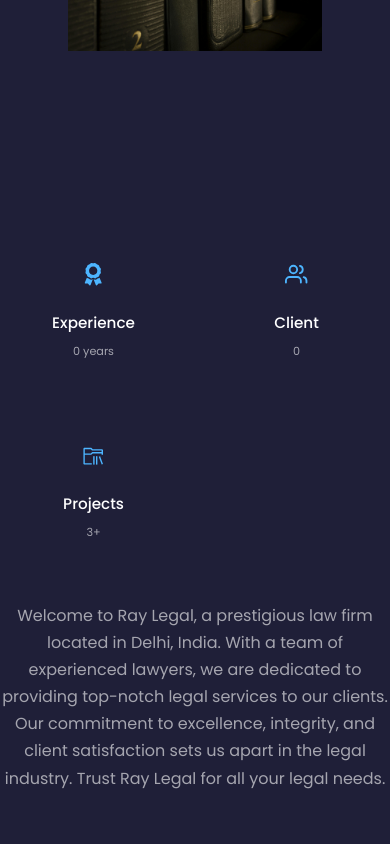
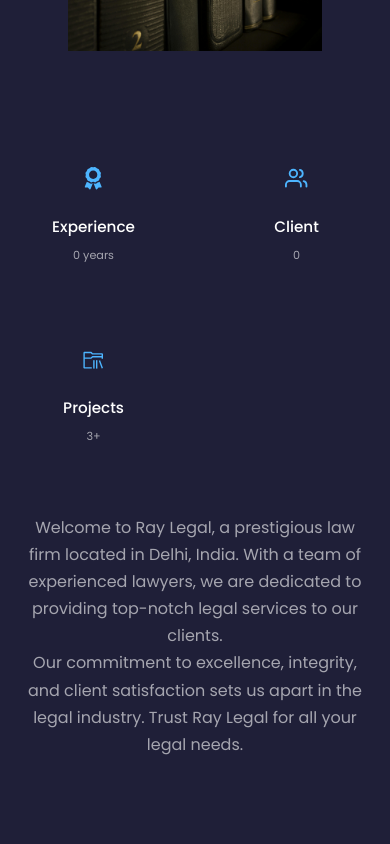
Before and after one commit to KIRTI019/Law-Firm, a React (Create React App) app: page / in a window 390 px wide. Shown: the part 3400-4244 px from the top of the page. Built offline with nearby package versions, Linux system fonts and the light colour scheme; the HTML template or start-up script is replaced by a standard one.

Commit message:
Update about.css

```diff
--- a/src/components/About/about.css
+++ b/src/components/About/about.css
@@ -83,10 +83,11 @@
     }
 
     .about_content {
+        margin-top: -6rem;
         text-align: center;
     }
 
     .about_content p {
-        margin: 1.5rem 0;
+        margin: 2rem 1.5rem -4rem 1.5rem;
     }
 }
```
